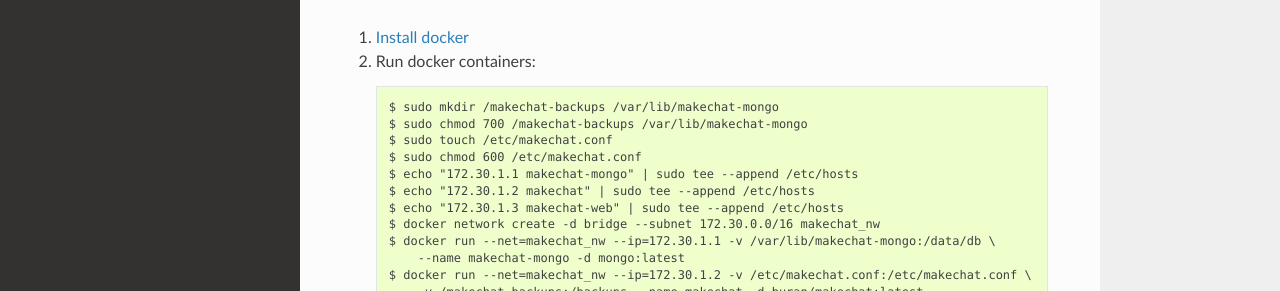
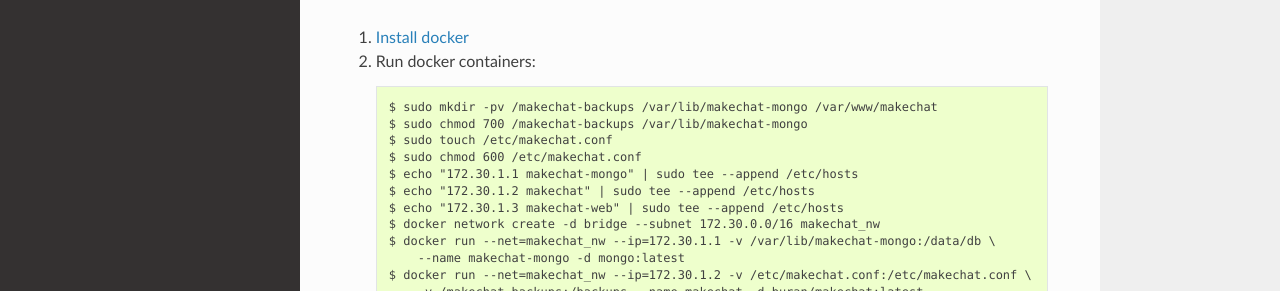
Before and after one commit to AndrewBurdyug/makechat, a Sphinx documentation site: the page built from docs/index.rst, in a window 1280 px wide and 900 px high, scrolled down 674 px. Shown: the part 160-451 px from the top of the window. Built offline with Sphinx 7.4.7 and the Read the Docs theme 2.0.0, drawn with Linux system fonts in a browser that asks for light colours; some of the changed text lies outside the part shown.

Commit message:
Fix: installation instructions

```diff
--- a/docs/index.rst
+++ b/docs/index.rst
@@ -38,7 +38,7 @@
 #. `Install docker <https://docs.docker.com/engine/installation/>`_
 #. Run docker containers::
 
-    $ sudo mkdir /makechat-backups /var/lib/makechat-mongo
+    $ sudo mkdir -pv /makechat-backups /var/lib/makechat-mongo /var/www/makechat
     $ sudo chmod 700 /makechat-backups /var/lib/makechat-mongo
     $ sudo touch /etc/makechat.conf
     $ sudo chmod 600 /etc/makechat.conf
```
